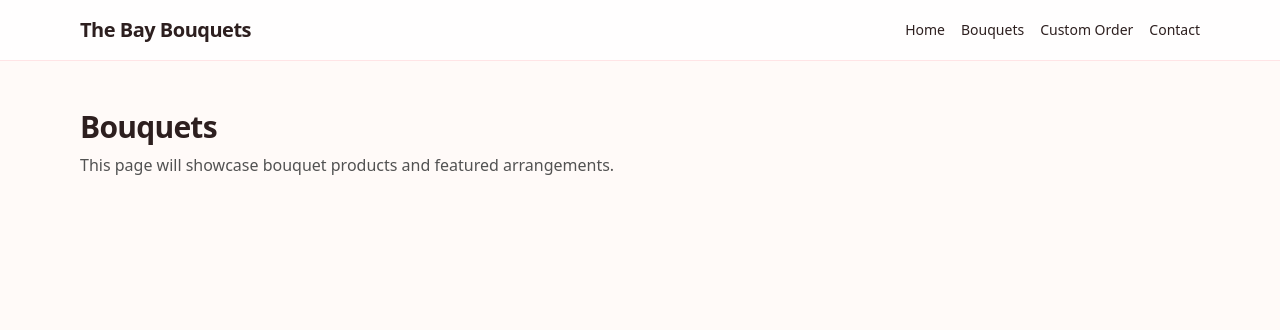
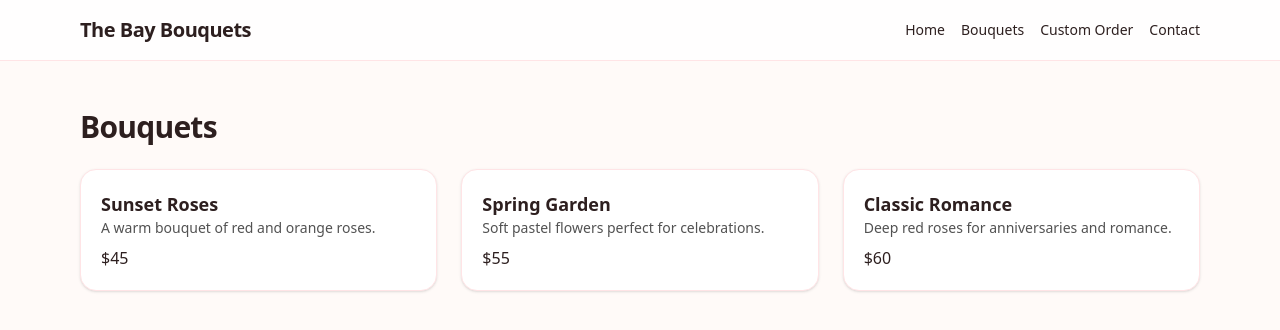
Before and after one commit to 3salaz/TheBayBouquet, a React (Vite) app: page /bouquets in a window 1280 px wide. Shown: the top 330 px of the page. Built offline with nearby package versions, Linux system fonts and the light colour scheme.

Commit message:
feat: add Card component and bouquet grid layout

```diff
--- /dev/null
+++ b/src/components/ui/Card.tsx
@@ -0,0 +1,14 @@
+type Props = {
+    children: React.ReactNode
+    className?: string
+}
+
+export default function Card({ children, className }: Props) {
+    return (
+        <div
+            className={`rounded-2xl border border-rose-100 bg-white p-5 shadow-sm ${className || ""}`}
+        >
+            {children}
+        </div>
+    )
+}
--- a/src/pages/BouquetsPage.tsx
+++ b/src/pages/BouquetsPage.tsx
@@ -1,10 +1,35 @@
+import Card from "../components/ui/Card";
+
 export default function BouquetsPage() {
     return (
-        <section className="space-y-2">
+        <section className="space-y-6">
             <h1 className="text-3xl font-semibold tracking-tight">Bouquets</h1>
-            <p className="text-neutral-600">
-                This page will showcase bouquet products and featured arrangements.
-            </p>
+
+            <div className="grid gap-6 md:grid-cols-3">
+                <Card>
+                    <h3 className="text-lg font-semibold">Sunset Roses</h3>
+                    <p className="text-sm text-neutral-600">
+                        A warm bouquet of red and orange roses.
+                    </p>
+                    <p className="mt-2 font-medium">$45</p>
+                </Card>
+
+                <Card>
+                    <h3 className="text-lg font-semibold">Spring Garden</h3>
+                    <p className="text-sm text-neutral-600">
+                        Soft pastel flowers perfect for celebrations.
+                    </p>
+                    <p className="mt-2 font-medium">$55</p>
+                </Card>
+
+                <Card>
+                    <h3 className="text-lg font-semibold">Classic Romance</h3>
+                    <p className="text-sm text-neutral-600">
+                        Deep red roses for anniversaries and romance.
+                    </p>
+                    <p className="mt-2 font-medium">$60</p>
+                </Card>
+            </div>
         </section>
     )
 }
```
